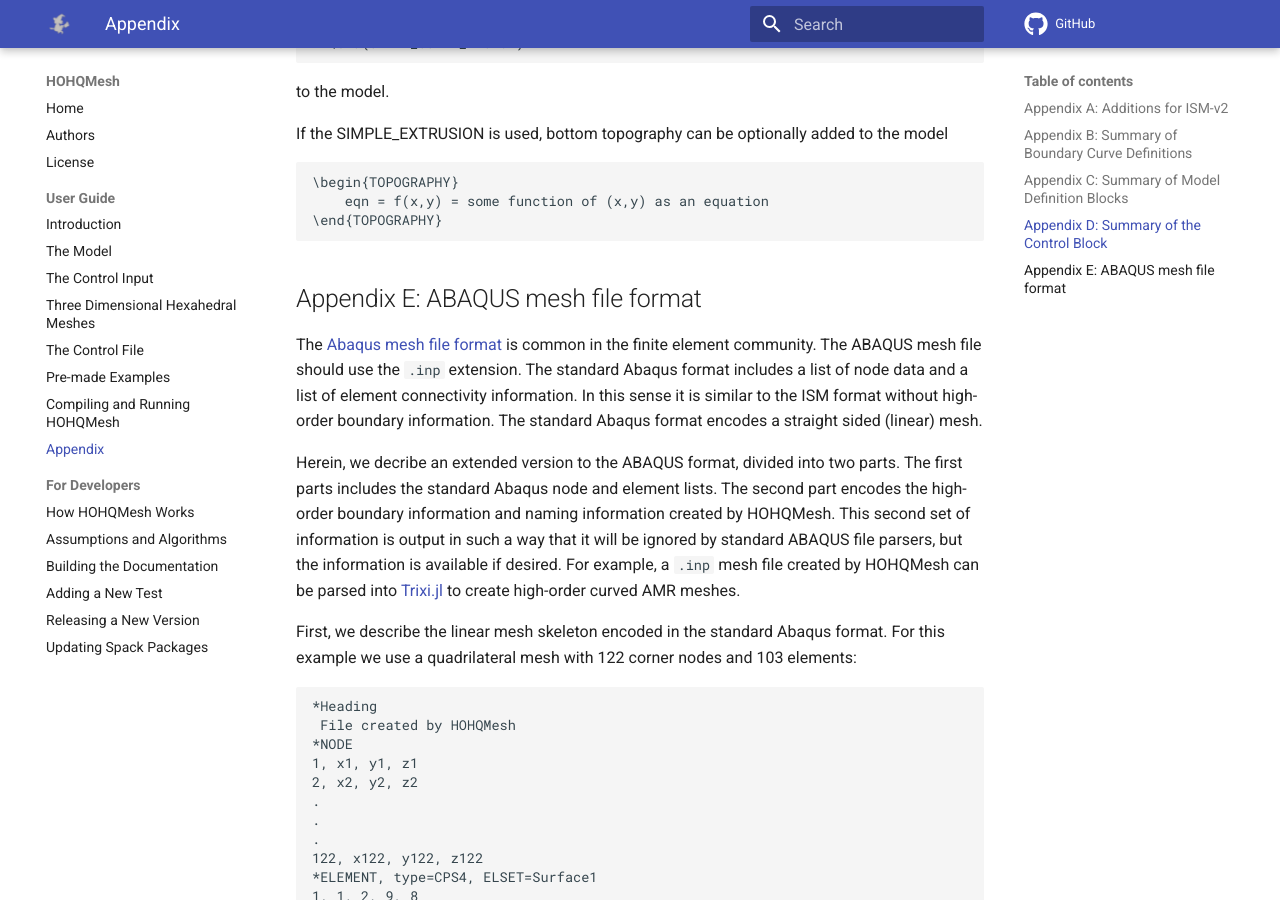
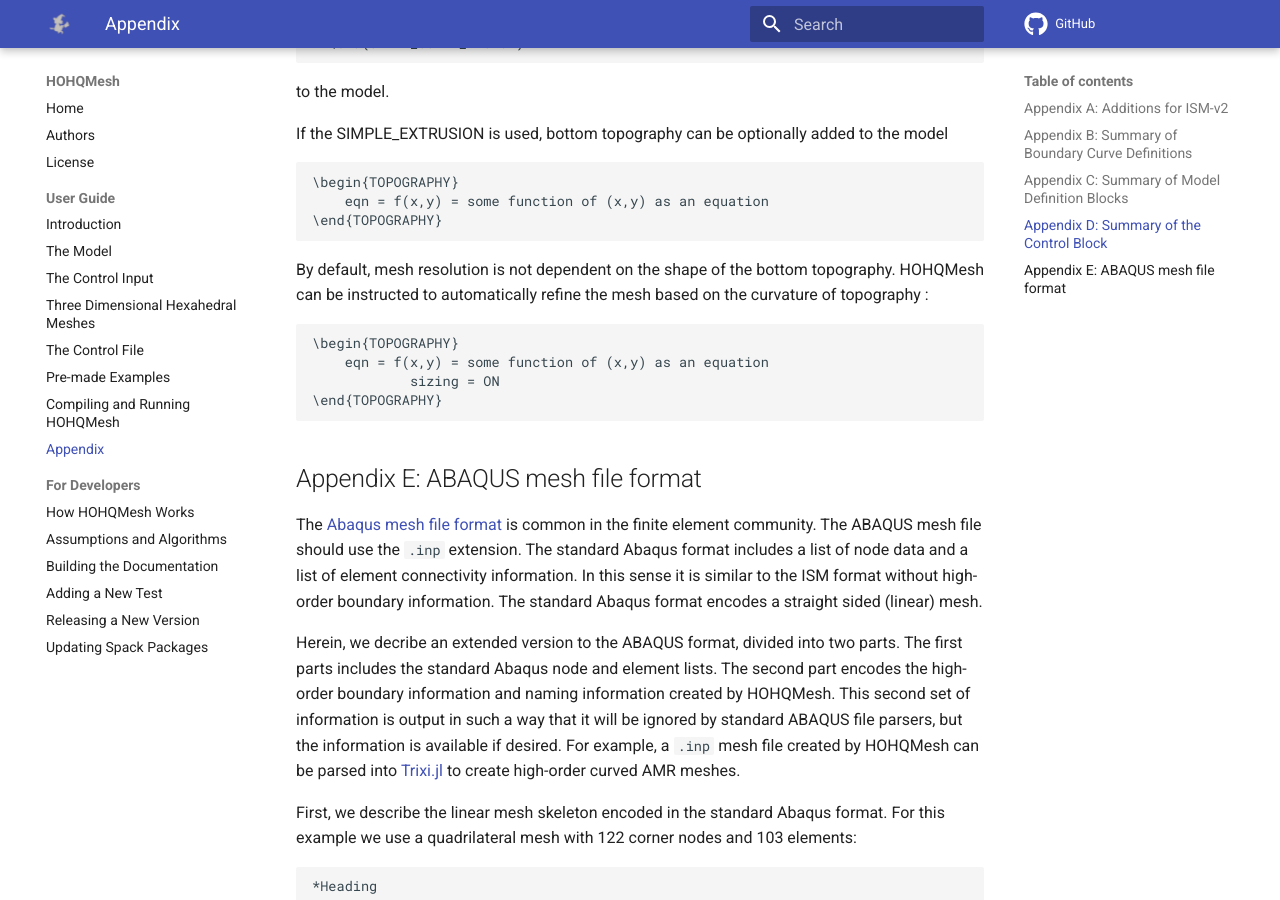
Before and after one commit to trixi-framework/HOHQMesh, an MkDocs documentation site: the page built from Documentation/docs/appendix.md, in a window 1280 px wide and 900 px high, scrolled down 5025 px. Built offline with MkDocs 1.6.1 and Material for MkDocs 9.7.7, drawn with Linux system fonts in a browser that asks for light colours; comment, search, counter and statistics services are not loaded.

Commit message:
Add reference to sizing parameter in TOPOGRAPHY blocks documentation

```diff
--- a/Documentation/docs/appendix.md
+++ b/Documentation/docs/appendix.md
@@ -225,6 +225,13 @@ If the SIMPLE_EXTRUSION is used, bottom topography can be optionally added to th
 		eqn = f(x,y) = some function of (x,y) as an equation
 	\end{TOPOGRAPHY}
 
+By default, mesh resolution is not dependent on the shape of the bottom topography. HOHQMesh can be instructed to automatically refine the mesh based on the curvature of topography :
+
+	\begin{TOPOGRAPHY}
+		eqn = f(x,y) = some function of (x,y) as an equation
+                sizing = ON
+	\end{TOPOGRAPHY}
+
 ## Appendix E: ABAQUS mesh file format<a name="ABAQUS"></a>
 
 The [Abaqus mesh file format](https://abaqus-docs.mit.edu/2017/English/SIMACAEMODRefMap/simamod-c-model.htm) is common in the finite element community. The ABAQUS mesh file should use the `.inp` extension. The standard Abaqus format includes a list of node data and a list of element connectivity information. In this sense it is similar to the ISM format without high-order boundary information. The standard Abaqus format encodes a straight sided (linear) mesh.
```
Also changed, not shown: Documentation/docs/three-dimensional-hexahedral-meshes.md (+14 -0 lines).
